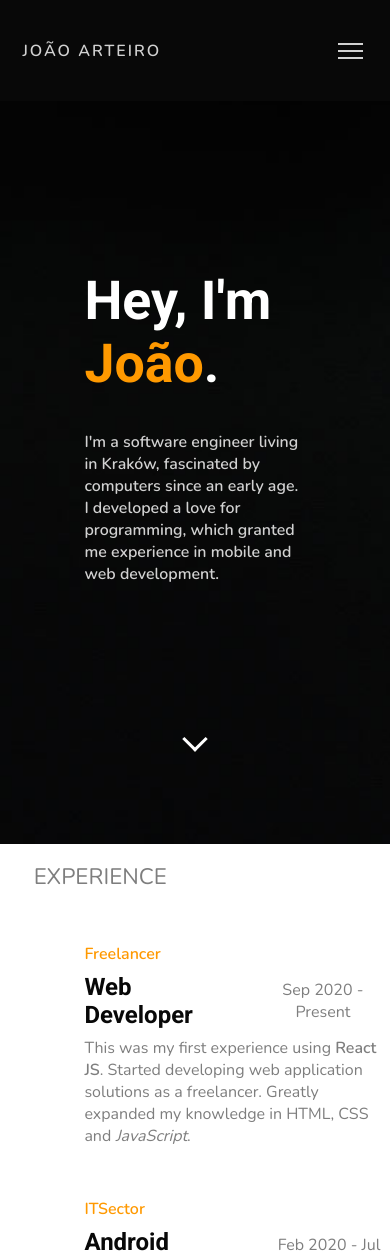
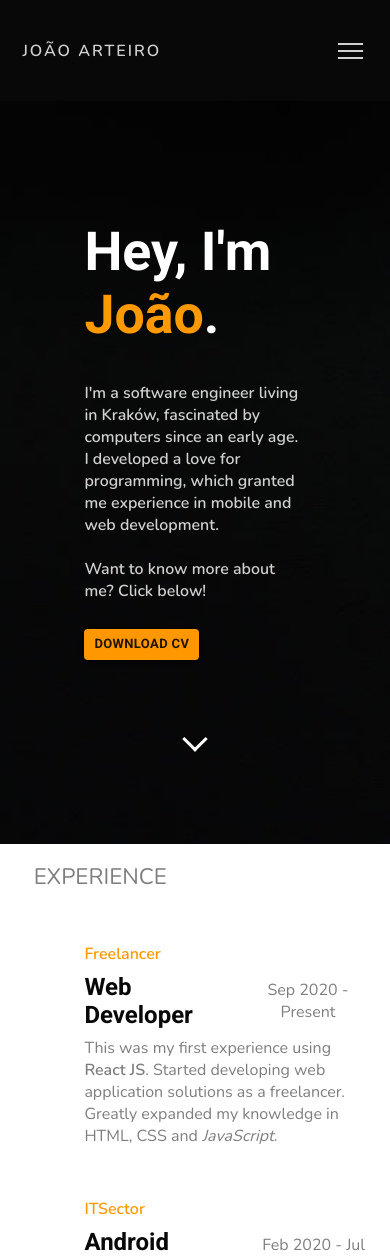
Before and after one commit to joaoarteiro/web-portfolio, a React (Create React App) app: page /projects in a window 390 px wide. Shown: the top 1257 px of the page. Built offline with nearby package versions, Linux system fonts and the light colour scheme.

Commit message:
adicionado link pdf

```diff
--- a/package.json
+++ b/package.json
@@ -4,6 +4,8 @@
   "version": "0.1.0",
   "private": true,
   "dependencies": {
+    "@material-ui/core": "^4.11.0",
+    "@material/button": "^7.0.0",
     "@testing-library/jest-dom": "^4.2.4",
     "@testing-library/react": "^9.5.0",
     "@testing-library/user-event": "^7.2.1",
--- a/src/App.css
+++ b/src/App.css
@@ -37,6 +37,7 @@ color: rgb(209, 209, 209);
 text-decoration: none;
 text-transform: uppercase;
 overflow: hidden;
+cursor: pointer;
 font-weight: 900;
 font-size: 14px;
 letter-spacing: 2px;
@@ -65,6 +66,8 @@ transition: .7s;
   background-size: cover;
 
 }
+
+
 
 .arrow-down {
   width: 100%;
@@ -113,7 +116,6 @@ transition: .7s;
 .experience-section {
   display: flexbox;
   align-items: center;
-  padding: 0;
   margin-top: 2vh;
   overflow: hidden;
   width: 100%;
@@ -321,26 +323,25 @@ footer {
   }
   .experience-container {
     display: flexbox;
-    width: 100%;
+    width: 95%;
     background: rgb(255, 255, 255);
-    margin: 6vh auto;
+    margin: 6vh 0;
     justify-content: space-evenly;
-    transition: all .6s ease-in-out;
+   ;
   }
 
   .nav-links {
     position: absolute;
     right: 0px;
-    height: 68vh;
-    top: 9.3vh;
+    height: 90vh;
+    top: 9vh;
     background-color: rgb(8, 8, 8);
     display: flex;
     flex-direction: column;
     align-items: center;
-    width: 40%;
+    width: 35%;
     transform: translateX(100%);
     transition: transform 0.5s ease-in;
-
 
   }
 
@@ -355,13 +356,12 @@ footer {
     text-transform: uppercase;
     letter-spacing: 2px;
 
+  }
 
-  }
-.nav-links.show  {
+ .nav-links.show  {
   transform: translateX(0%);
   cursor: pointer;
-}
-
+  }
 
   .experience-container:hover{
     transform: none;
--- a/src/Nav.jsx
+++ b/src/Nav.jsx
@@ -1,6 +1,7 @@
 import React, { useState } from 'react';
 import './App.css';
 import {Link} from 'react-scroll';
+
 
 function Nav() {
    const [isOpen, setOpen] = useState(false);
@@ -19,7 +20,7 @@ function Nav() {
            <h4>João Arteiro</h4>
            </div>
         <ul className={`nav-links ${isOpen ? "show": ""}`}>
-              <Link className="link"
+              <Link onClick={showNav} className="link"
                  activeClass="active"
                  to="about"
                  spy={true}
@@ -28,7 +29,7 @@ function Nav() {
                  duration={800}
               >About</Link>
 
-              <Link className="link"
+              <Link onClick={showNav} className="link"
                  activeClass="active"
                  to="experience"
                  spy={true}
@@ -37,7 +38,7 @@ function Nav() {
                  duration={800}
               >Experience</Link>
 
-              <Link className="link"
+              <Link onClick={showNav} className="link"
                  activeClass="active"
                  to="projects"
                  spy={true}
@@ -46,7 +47,7 @@ function Nav() {
                  duration={800}
               >Projects</Link>
 
-              <Link className="link"
+              <Link onClick={showNav} className="link"
                  activeClass="active"
                  to="contact"
                  spy={true}
@@ -60,7 +61,6 @@ function Nav() {
                  <div className="line1"></div>
                  <div className="line2"></div>
                  <div className="line3"></div>
-
               </div>
 
      </nav>
--- a/src/pages/About/About.jsx
+++ b/src/pages/About/About.jsx
@@ -1,7 +1,9 @@
 import React from 'react';
 import '../../App.css';
-
-
+import Button from '@material-ui/core/Button'
+import {ThemeProvider} from '@material-ui/core'
+import theme from '../../theme'
+import Pdf from '../../../src/my_cv.pdf'
 
 function About() {
   return (
@@ -12,7 +14,19 @@ function About() {
             <h1>Hey, I'm <span className="yellow-text">João</span>.</h1>
           </div>
           <h5>I'm a software engineer living in Kraków, fascinated by computers since an early age.
-          <br /> I developed a love for programming, which granted me experience in mobile and web development.</h5>
+          <br /> I developed a love for programming, which granted me experience in mobile and web development.
+          <br />
+          <br /> Want to know more about me? Click below!
+          </h5>
+          <ThemeProvider theme={theme}>
+            <Button href= {Pdf} target="_blank"
+            color= "primary"
+            variant="contained"
+            size= "small">
+            Download CV
+          </Button>
+          </ThemeProvider>
+
         </div>
       </div >
       <div className="arrow-down"></div>
--- /dev/null
+++ b/src/theme.js
@@ -0,0 +1,12 @@
+import {createMuiTheme} from '@material-ui/core'
+import {orange } from '@material-ui/core/colors'
+
+const theme = createMuiTheme({
+    palette: {
+        primary: {
+             main: orange[500],
+        }
+    }
+})
+
+export default theme;
```
Also changed, not shown: 2 other files (tests, documents, lock files or other folders).
